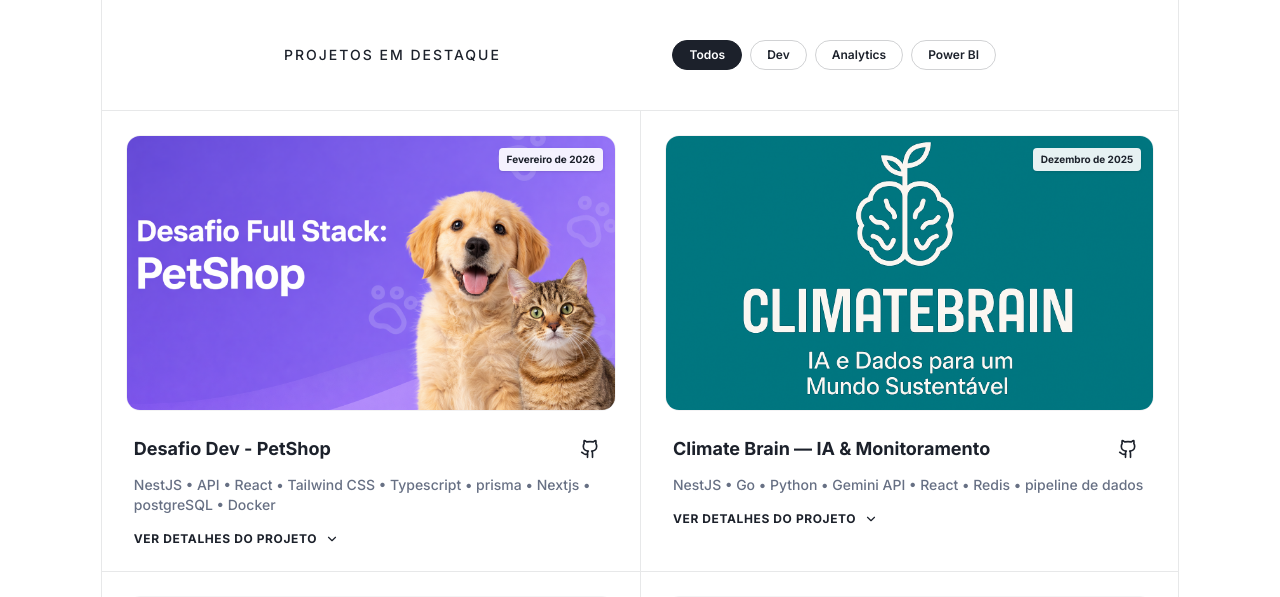
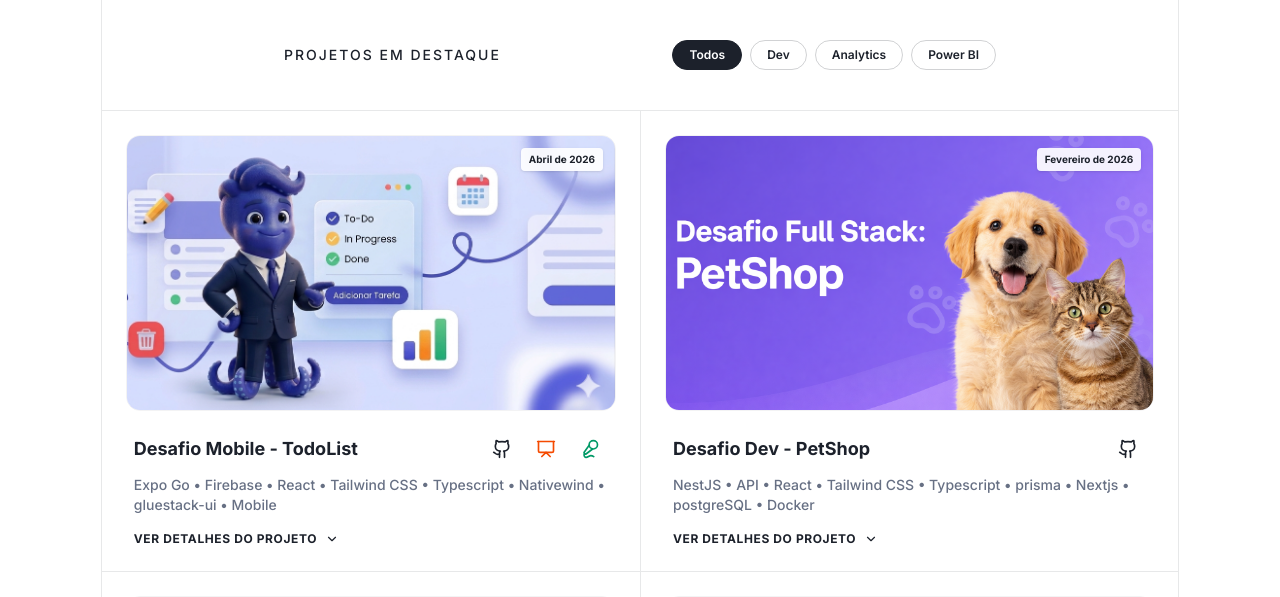
Before and after one commit to micaellimaj/portfolio, a Next.js app in the folder Typefolio-1.0.0/: page / in a window 1280 px wide. Shown: the part 1300-1897 px from the top of the page. Built offline with nearby package versions, Linux system fonts and the light colour scheme; grey boxes are pictures that could not be loaded.

Commit message:
atualização portfólio

```diff
--- a/Typefolio-1.0.0/src/app/components/home/featured-work/index.tsx
+++ b/Typefolio-1.0.0/src/app/components/home/featured-work/index.tsx
@@ -1,13 +1,24 @@
 "use client";
 import { useState } from "react";
 import Image from "next/image"
-import { Github, ExternalLink, ChevronDown, Presentation, FileText } from "lucide-react";
+import { Github, ExternalLink, ChevronDown, Presentation, FileText, Mic2 } from "lucide-react";
 
 const FeaturedWork = () => {
     // 1. Alterado para incluir "Analytics" nas opções de filtro
     const [filter, setFilter] = useState("Todos");
 
     const featureWork = [
+        {
+            title: "Desafio Mobile -  TodoList",
+            date: "Abril de 2026",
+            category: "Dev",
+            description: "A aplicação consiste em um app de Todo List, permitindo o gerenciamento completo de tarefas com persistência em nuvem através do Firebase. Desenvolvido com Expo Go, React Native e Tailwind CSS, o app oferece uma interface intuitiva para criação, edição e exclusão de tarefas, além de sincronização em tempo real entre dispositivos.",
+            image: "/images/feature-work/todolist3.png",
+            roles: ["Expo Go", "Firebase", "React", "Tailwind CSS", "Typescript","Nativewind","gluestack-ui","Mobile"],
+            github_url: "https://github.com/micaellimaj/App-Todo-List-React",
+            slides_url: "https://canva.link/u4n6hi4mjwg6z9e",
+            slides_url2: "https://canva.link/o8mem66nag5f6i2",
+        },
         {
             title: "Desafio Dev -  PetShop",
             date: "Fevereiro de 2026",
@@ -186,9 +197,17 @@ const FeaturedWork = () => {
                                                         <Github size={20} className="text-primary" />
                                                     </a>
                                                 )}
+                                                {/* Ícone 1: Apresentação Técnica */}
                                                 {value.slides_url && (
-                                                    <a href={value.slides_url} target="_blank" className="p-2 hover:bg-primary/5 rounded-full transition-colors" title="Apresentação">
+                                                    <a href={value.slides_url} target="_blank" className="p-2 hover:bg-primary/5 rounded-full transition-colors" title="Slides Técnicos">
                                                         <Presentation size={20} className="text-orange-600" />
+                                                    </a>
+                                                )}
+
+                                                {/* Ícone 2: Pitch (Microfone) */}
+                                                {value.slides_url2 && (
+                                                    <a href={value.slides_url2} target="_blank" className="p-2 hover:bg-primary/5 rounded-full transition-colors" title="Pitch (Apresentação de Negócio)">
+                                                        <Mic2 size={20} className="text-emerald-600" />
                                                     </a>
                                                 )}
                                                 {value.doc_url && (
```
Also changed, not shown: Typefolio-1.0.0/public/images/feature-work/todolist3.png (added).
